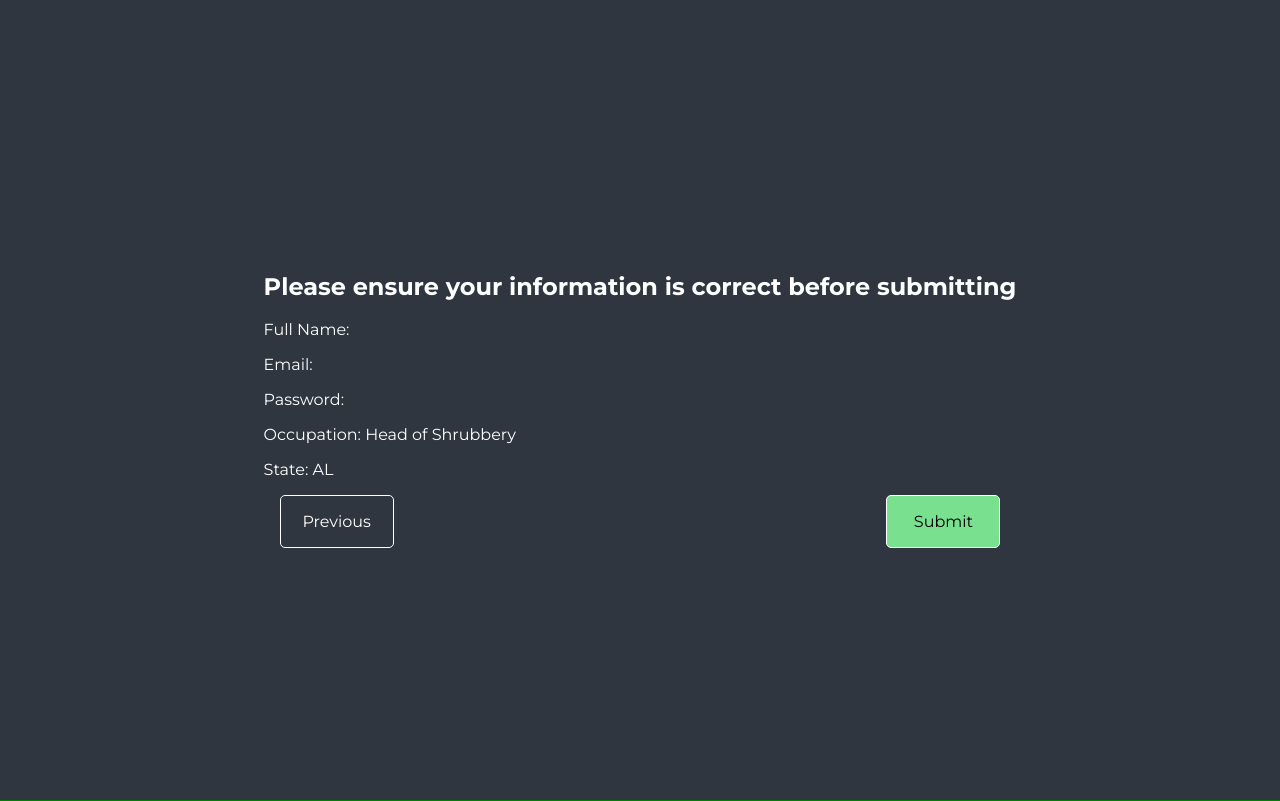
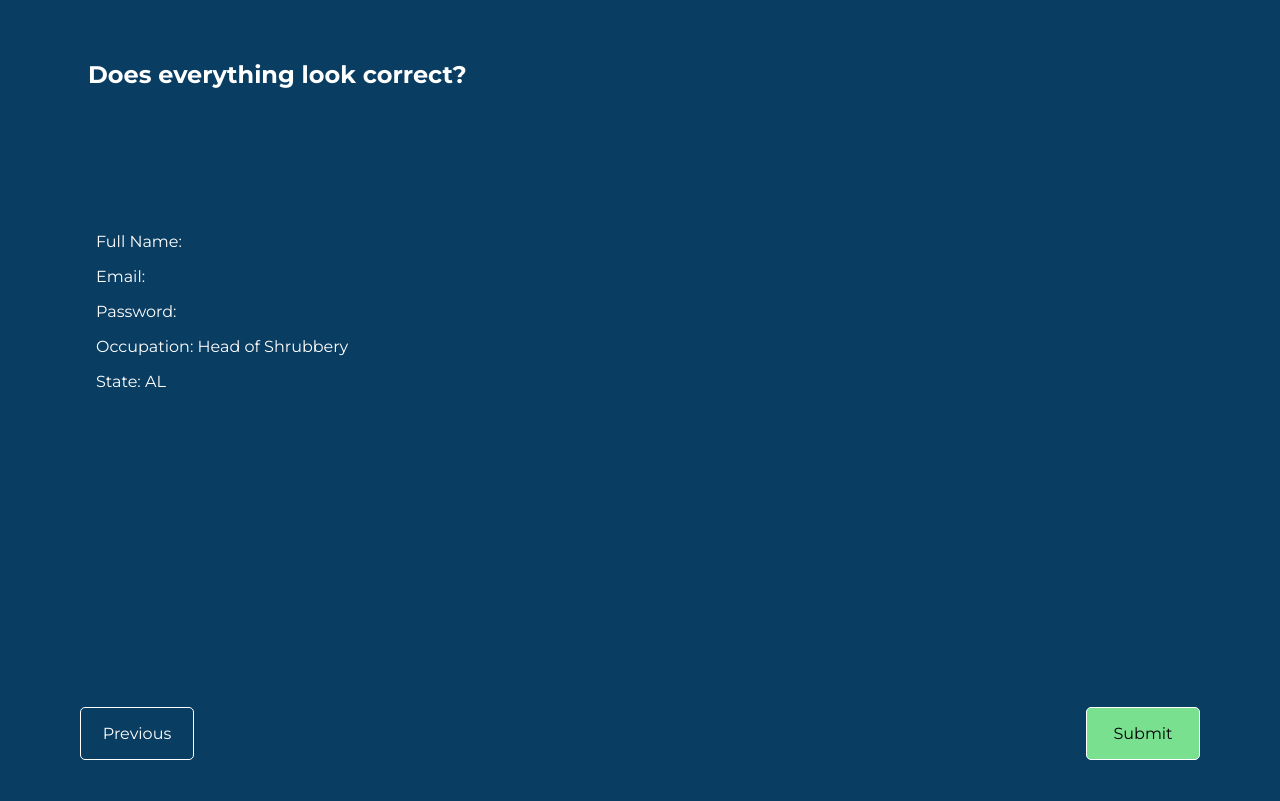
Before and after one commit to boutchersj/fe-pre-assessment, a React (Create React App) app: page /#/review in a window 1280 px wide. Built offline with nearby package versions, Linux system fonts and the light colour scheme; no server answers.

Commit message:
[MAIN] Align the password checkbox properly; pick a more neutral color for the restart button; get the Next button to stay on the right side every time; add the new error message snackbar instead of the alert

```diff
--- a/package.json
+++ b/package.json
@@ -12,6 +12,7 @@
     "gh-pages": "^3.2.3",
     "react": "^17.0.2",
     "react-dom": "^17.0.2",
+    "react-icons": "^4.3.1",
     "react-router-dom": "^6.2.2",
     "react-scripts": "5.0.0",
     "react-test-renderer": "^17.0.2",
--- a/src/app/App.css
+++ b/src/app/App.css
@@ -2,7 +2,8 @@
 
 body {
   margin: 0;
-  background-color: #2f3640;
+  /* background-color: #2f3640; */
+  background-color: #0a3d62;
   color: white;
   font-family: 'Montserrat', sans-serif;
 }
@@ -18,7 +19,6 @@ a {
   justify-content: center;
   width: 100vw;
   height: 100vh;
-  margin: 0;
 }
 
 .content {
@@ -28,53 +28,47 @@ a {
   position: absolute;
   justify-content: center;
   min-height: 500px;
+  width: 90%;
+  height: 90%;
+  margin: 0;
+}
+
+.input-wrapper, #review-view {
+  display: flex;
+  flex-direction: column;
   width: 100%;
   height: 100%;
-  margin: 0;
-  border: 1px solid green;
 }
 
-.input-wrapper {
+#success-view {
+  width: 100%;
   display: flex;
   flex-direction: column;
-  height: 100%;
-  padding: 2em;
+  justify-content: center;
+  align-items: center;
 }
 
 label {
   margin-bottom: auto;
   text-align: center;
+  font-weight: bold;
+  font-size: 1.25rem;
+}
+
+input:not([type='checkbox'], #password-field),select {
+  width: 90%;
+  margin: auto;
 }
 
 input,select {
-  width: 100%;
-  margin: auto;
   font-size: 2rem;
-}
-
-.showPasswordCheckboxWrapper {
-  width: 50%;
-  min-height: 4rem;
-  max-height: 4rem;
-  margin-bottom: auto;
-  padding: 0;
-}
-
-.showPasswordCheckboxWrapper > input {
-  width: 1.5rem;
-  height: 1.5rem;
-  margin-left: 0;
-}
-
-.showPasswordCheckboxWrapper > label {
-  width: 100%;
-  text-align: left;
 }
 
 .nav-links {
   width: 100%;
   display: flex;
   justify-content: space-between;
+  margin-top: auto;
 }
 
 .btn-nav, #submit {
@@ -102,6 +96,33 @@ input,select {
   order: 1;
 }
 
+#review-message {
+  padding: 0 1em;
+}
+
+#review-section {
+  padding: 1em 2em;
+  margin-top: auto;
+  margin-bottom: auto;
+}
+
+#error-message {
+  display: flex;
+  flex-direction: row;
+  justify-content: space-evenly;
+  align-items: center;
+  background-color: #e55039;
+  font-weight: bold;
+  border: 1px solid white;
+  border-radius: 5px;
+  padding: 1em;
+  margin: 0 2em 1em 2em;
+}
+
+#error-text {
+  width: 80%;
+}
+
 #submit {
   background-color: #78e08f;
   color: black;
@@ -112,14 +133,6 @@ input,select {
   color: #78e08f;
 }
 
-#success-view {
-  width: 100%;
-  display: flex;
-  flex-direction: column;
-  justify-content: center;
-  align-items: center;
-}
-
 #success-message {
   width: 50%;
   text-align: center;
@@ -128,5 +141,11 @@ input,select {
 #restart {
   width: 50%;
   justify-content: center;
-  background-color: #b71540;
+  background-color: black;
+  color: white;
 }
+
+#restart:hover, #restart:focus {
+  background-color: white;
+  color: black;
+}
--- a/src/app/Input.js
+++ b/src/app/Input.js
@@ -2,7 +2,7 @@ import React from 'react';
 
 function Input(props) {
   return (
-    <div className={`input-wrapper ${props?.checkbox}`}>
+    <div style={props?.firstPageStyles} className={`input-wrapper ${props?.checkbox}`}>
       {props.children}
     </div>
   );
--- a/src/app/NavLinks.js
+++ b/src/app/NavLinks.js
@@ -2,7 +2,7 @@ import React from 'react';
 
 function NavLinks(props) {
   return (
-    <section className="nav-links">
+    <section style={props?.firstPageStyles} className="nav-links">
       {props.children}
     </section>
   );
--- a/src/app/views/FullName.js
+++ b/src/app/views/FullName.js
@@ -8,7 +8,7 @@ function FullName(props) {
       <Input>
         <label htmlFor="fullName">Full Name</label>
         <input data-testid='fullName-field' name="fullName" onChange={props.handleChange} value={props.formInputValues.fullName} type="text" autoComplete="on" autoFocus />
-        <NavLinks>
+        <NavLinks firstPageStyles={{ justifyContent: 'flex-end' }}>
           <Link to='/email' id='fullName-next' data-testid='fullName-next' className='btn-nav btn-next' style={{visibility: props.formInputValues.fullName ? 'visible' : 'visible' }}>Next</Link>
         </NavLinks>
       </Input>
--- a/src/app/views/Password.js
+++ b/src/app/views/Password.js
@@ -11,11 +11,13 @@ function Password(props) {
   return (
     <Input>
       <label htmlFor='password'>Password</label>
-      <input data-testid='password-field' name='password' onChange={props.handleChange} value={props.formInputValues.password} type={passwordType} autoComplete="on" autoFocus />
-      <Input checkbox='showPasswordCheckboxWrapper'>
-        <label htmlFor='password-visibility-checkbox'>Show Password</label>
-        <input data-testid='password-visibility-checkbox' name='password-visibility-checkbox' type="checkbox" onClick={changePasswordVisibility} />
-      </Input>
+      <input id='password-field' data-testid='password-field' name='password' onChange={props.handleChange} value={props.formInputValues.password} type={passwordType} autoComplete="on" autoFocus />
+
+      <div>
+        <input type="checkbox" name='show-password-checkbox' id="show-password-checkbox" onClick={changePasswordVisibility}/>
+        <label id='show-password-label' htmlFor='show-password-checkbox'>Show Password</label>
+      </div>
+
       <NavLinks>
         <Link to='/occupation' className='btn-nav btn-next' data-testid='password-next' style={{visibility: props.formInputValues.password ? 'visible' : 'visible' }}>Next</Link>
         <Link to='/email' className='btn-nav btn-prev' data-testid='password-prev' style={{visibility: props.formInputValues.password ? 'visible' : 'visible' }}>Previous</Link>
--- a/src/app/views/Review.js
+++ b/src/app/views/Review.js
@@ -1,11 +1,15 @@
-import React from 'react';
+import React, { useState } from 'react';
 import axios from 'axios';
 import { useNavigate } from 'react-router-dom';
 import ConfettiGenerator from 'confetti-js';
 import NavLinks from '../NavLinks';
 import { Link } from 'react-router-dom';
+import { FaExclamationCircle } from 'react-icons/fa'
+import { IconContext } from 'react-icons'
 
 function Review(props) {
+  const [missingFields, setMissingFields] = useState(false);
+  const errorVisibility = missingFields ? 'visible' : 'hidden';
   const { fullName, email, password, occupation, state } = props.formInputValues;
   let navigate = useNavigate();
 
@@ -40,18 +44,28 @@ function Review(props) {
       .catch((err) => { console.log(err) });
     }
     else {
-      alert('Please ensure every field has a value prior to submission.')
+      setMissingFields(true);
     }
   }
 
   return (
-    <section data-testid='review-section'>
-      <h1>Please ensure your information is correct before submitting</h1>
-      <p data-testid='fullName-review'>Full Name: {fullName}</p>
-      <p data-testid='email-review'>Email: {email}</p>
-      <p data-testid='password-review'>Password: {password}</p>
-      <p data-testid='occupation-review'>Occupation: {occupation}</p>
-      <p data-testid='state-review'>State: {state}</p>
+    <section id='review-view'>
+      <h1 id='review-message'>Does everything look correct?</h1>
+      <section id='review-section' data-testid='review-section'>
+        <p data-testid='fullName-review'>Full Name: {fullName}</p>
+        <p data-testid='email-review'>Email: {email}</p>
+        <p data-testid='password-review'>Password: {password}</p>
+        <p data-testid='occupation-review'>Occupation: {occupation}</p>
+        <p data-testid='state-review'>State: {state}</p>
+      </section>
+
+      <IconContext.Provider value={{ size: '2em' }}>
+        <div id='error-message' style={{ visibility: errorVisibility }}>
+          <FaExclamationCircle />
+          <p id='error-text'>One or more fields are missing data.</p>
+        </div>
+      </IconContext.Provider>
+
       <NavLinks>
         <a id='submit' type='submit' onClick={submitForm} data-testid='submit'>Submit</a>
         <Link to='/state' className='btn-nav btn-prev' data-testid='review-prev'>Previous</Link>
```
Also changed, not shown: 1 other file (tests, documents, lock files or other folders).
